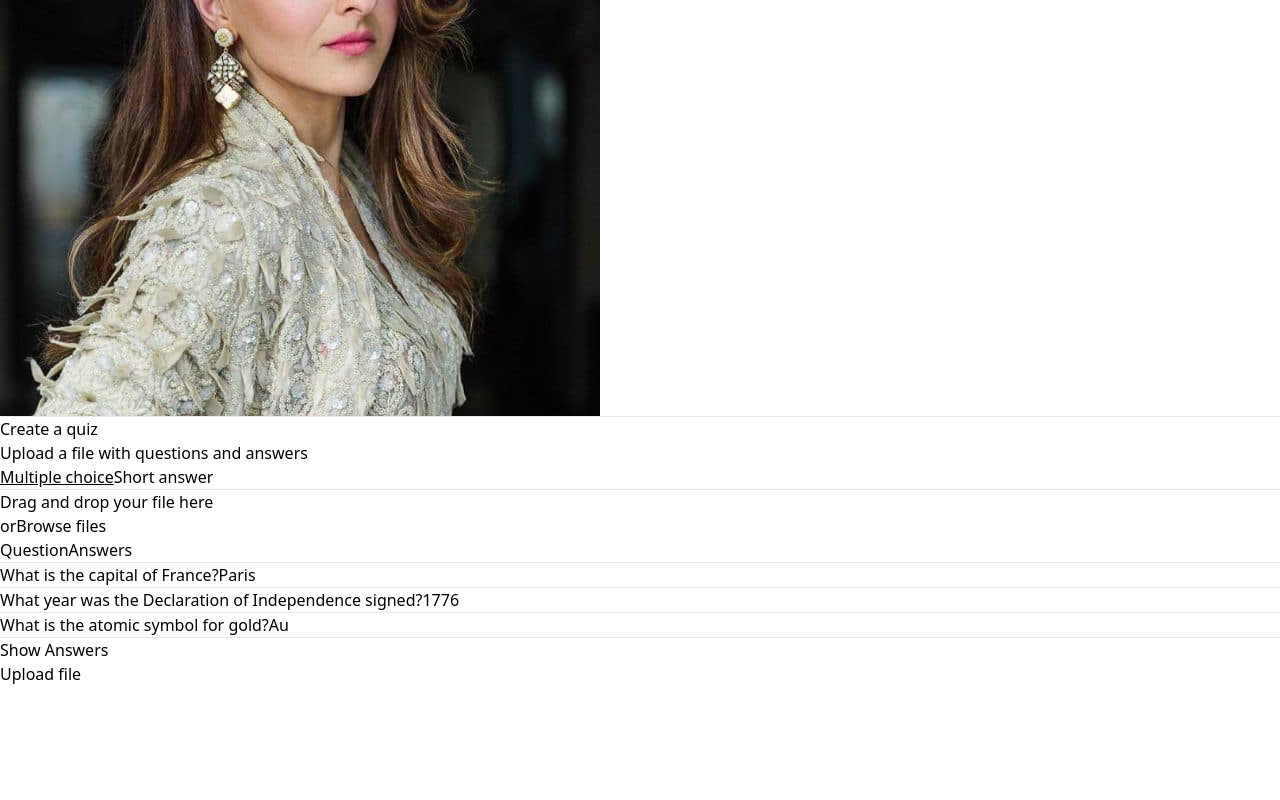
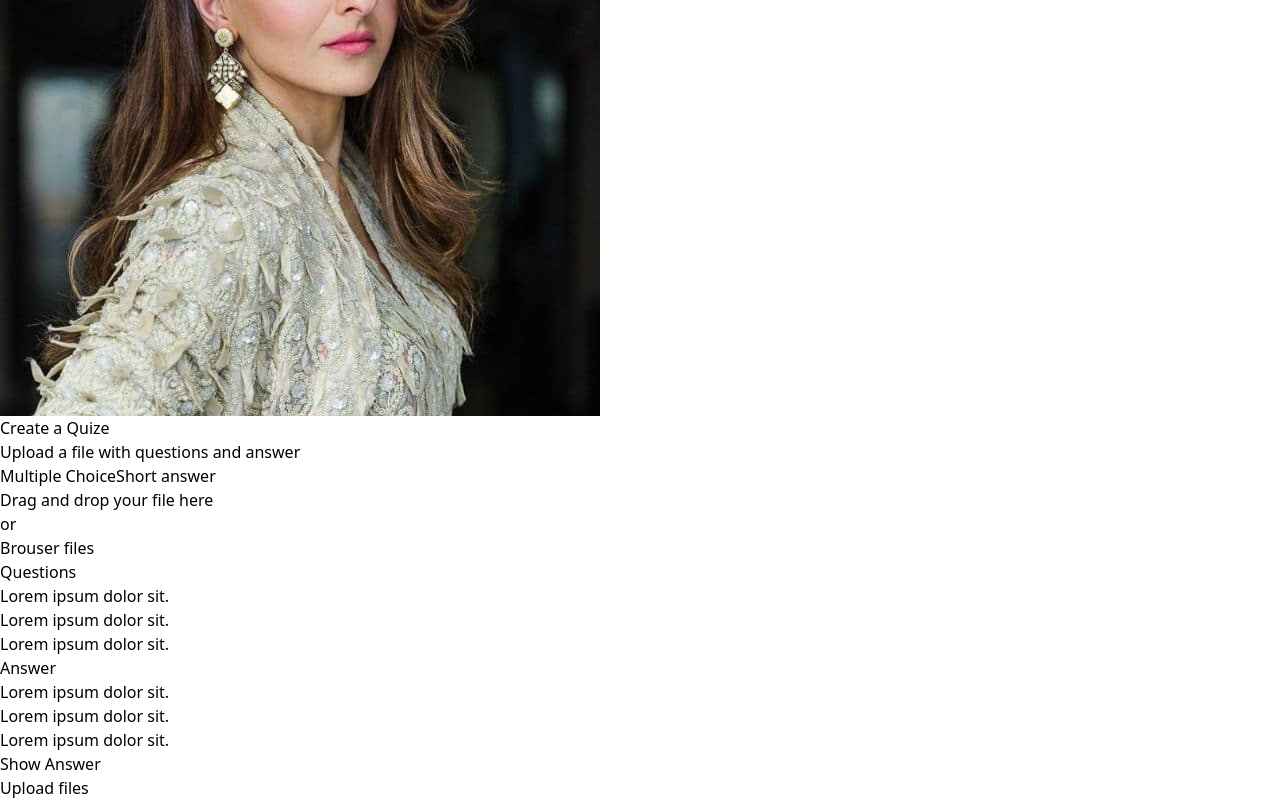
Before and after one commit to yogeshpatel09/QuizLab, a React (Vite) app: page /Study in a window 1280 px wide. Shown: the part 256-1056 px from the top of the page. Before the commit the page ends 942 px from the top, so only its background shows below. Built offline with nearby package versions, Linux system fonts and the light colour scheme.

Commit message:
Yogesh study page updated

```diff
--- a/src/Pages/Study.jsx
+++ b/src/Pages/Study.jsx
@@ -5,31 +5,86 @@ import { BsFillLightningChargeFill } from "react-icons/bs";
 
 function Study() {
   return (
-    <div className="overflow-hidden"> {/* Prevent horizontal scrolling */}
-      <div className="flex items-center justify-between p-4 bg-white">
+    <div className="">
+      <header className="flex items-center justify-between px-4 py-3 bg-white">
         <div className='flex flex-row items-center'>
-          <a href="#" className='h-7 w-7 text-2xl md:text-3xl'>
-            <BsFillLightningChargeFill />
-          </a>
+
+            <BsFillLightningChargeFill className=' text-2xl md:text-3xl'/>
+
           <h1 className="text-xl md:text-2xl font-bold ml-1">
             StudyBuddy
           </h1>
         </div>
 
         <div className='flex items-center gap-3 md:gap-6'>
-          <a href="#" className='bg-gray-100 rounded-lg p-1 md:p-2'>
-            <GrNotification />
-          </a>
-          <a href="#" className='bg-gray-100 rounded-lg p-1 md:p-2'>
-            <AiOutlineMessage />
-          </a>
+          <div className='bg-gray-100 rounded-lg p-1 md:p-2'>
+          <GrNotification />
+          </div>
+          <div className="">
+          <AiOutlineMessage />
+          </div>
+
           <img src="sohaimg.jpg" className='h-6 w-6 md:h-8 md:w-8 rounded-full' alt="Profile" />
         </div>
+      </header>
+
+      <main>
+      <div className="flex justify-center py-3 ">
+        <div className="w-[80%] space-y-4 ">
+          <div className="">
+            <h1 className='text-2xl font-bold'>Create a Quize</h1>
+            <p className='text-sm text-gray-400'>Upload a file with questions and answer</p>
+          </div>
+
+          <div className="flex gap-4 border-b py-2">
+
+            <button className='hover:border-b hover:font-semibold'>Multiple Choice</button>
+
+
+            <button className='hover:border-b hover:font-semibold'>Short answer</button>
+          </div>
+
+          <div className="flex flex-col  gap-1 ">
+            <h1 className='font-semibold text-lg  text-start'>Drag and drop your file here</h1>
+            <p className='text-center'>or</p>
+            <div className="flex w-full justify-center">
+              <button className=' bg-gray-300  px-2 py-1 rounded-md w-28  font-semibold'>Brouser files</button>
+            </div>
+          </div>
+
+          <div className="border-gray-300 border-[1px] rounded-lg">
+            <div className="flex w-full  ">
+              <div className="w-1/2">
+               <div className="w-full border-b px-1 py-3">Questions</div>
+               <div className="px-2 py-4 border-b">Lorem ipsum dolor sit.</div>
+               <div className="px-2 py-4 border-b">Lorem ipsum dolor sit.</div>
+               <div className="px-2 py-4 border-b">Lorem ipsum dolor sit.</div>
+             </div>
+             <div className="w-1/2 ">
+               <div className="px-1 border-b  py-3">Answer</div>
+               <div className="px-2 py-4 border-b">Lorem ipsum dolor sit.</div>
+               <div className="px-2 py-4 border-b">Lorem ipsum dolor sit.</div>
+               <div className="px-2 py-4 border-b">Lorem ipsum dolor sit.</div>
+             </div>
+            </div>
+
+          </div>
+          <div className="flex justify-end w-full">
+            <button className='bg-gray-300 px-3 py-2 rounded-lg'>Show Answer</button>
+          </div>
+
+          <div className="w-1/2 bg-blue-800 flex justify-center rounded-xl py-2">
+           <button className='w-full'>Upload files</button>
+          </div>
+        </div>
+
+
       </div>
+      </main>
 
-      <hr className='mb-5 w-full border-gray-300 border-1' />
+      {/* <hr className='mb-5 w-full border-gray-300 border-1' />
 
-      <div className='flex flex-col gap-5 p-4 md:p-8 mx-4 md:mx-32'> {/* Adjusted for responsiveness */}
+      <div className='flex flex-col gap-5 p-4 md:p-8 mx-4 md:mx-32'> {/* Adjusted for responsiveness
         <h1 className='font-bold text-3xl md:text-4xl mt-7 flex'>
           Create a quiz
         </h1>
@@ -37,14 +92,14 @@ function Study() {
           Upload a file with questions and answers
         </p>
 
-        <div className='flex gap-6 underline-offset-[24px] font-semibold mt-5 flex-wrap '> {/* Flex-wrap for smaller screens */}
+        <div className='flex gap-6 underline-offset-[24px] font-semibold mt-5 flex-wrap '>
           <u className=' decoration-blue-500  '>Multiple choice</u>
           <span className='text-slate-500 font-semibold cursor-pointer'>Short answer</span>
         </div>
         <hr className='mb-5 w-screen border-gray-300 border-[1px]' />
 
         <div className='flex p-2 md:p-8'>
-          <h1 className='font-bold text-xl text-start '>Drag and drop your file here</h1> {/* Centered text */}
+          <h1 className='font-bold text-xl text-start '>Drag and drop your file here</h1>
         </div>
 
         <div className='flex justify-center'>
@@ -82,11 +137,11 @@ function Study() {
         </div>
 
         <div className='flex justify-start p-4'>
-          <button className='bg-blue-700 text-white px-4 py-1 rounded-xl'> {/* Adjusted padding for responsiveness */}
+          <button className='bg-blue-700 text-white px-4 py-1 rounded-xl'> {/* Adjusted padding for responsiveness
             Upload file
           </button>
         </div>
-      </div>
+      </div> */}
     </div>
   )
 }
```
